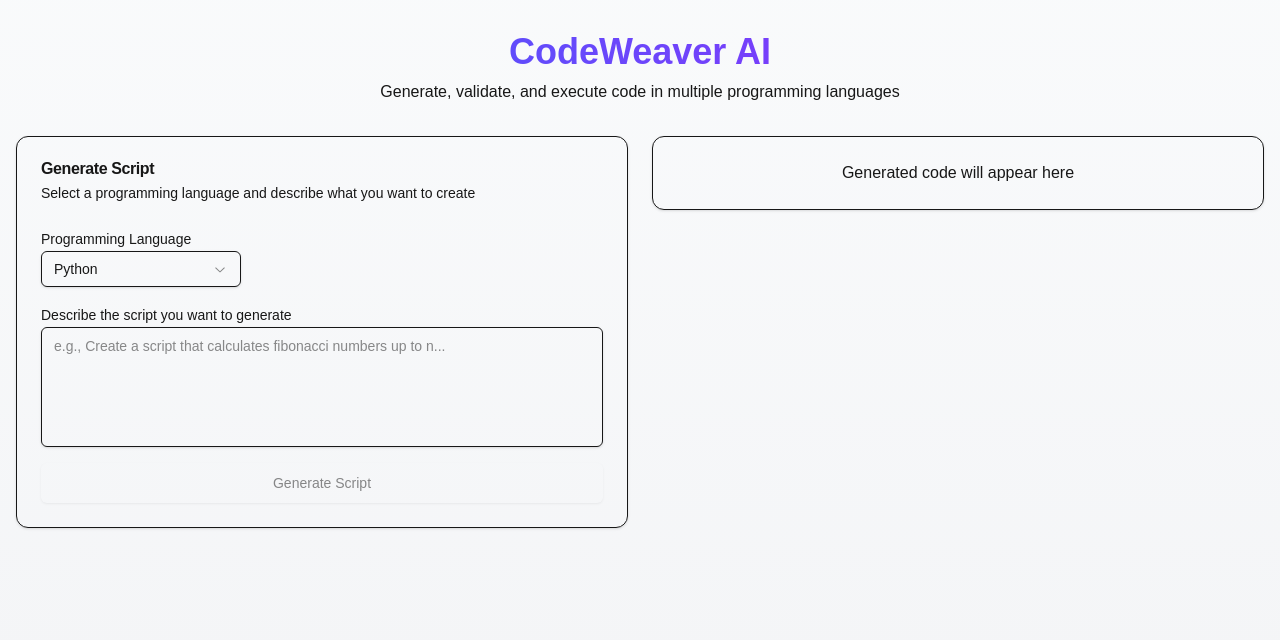
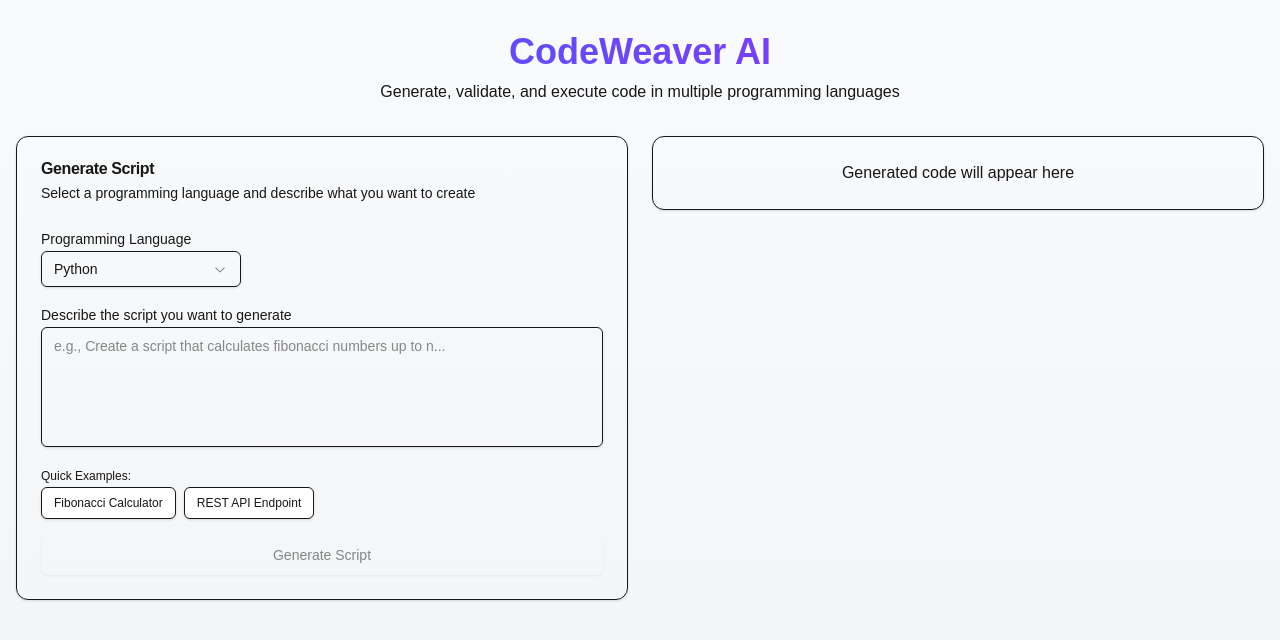
Before and after one commit to samiur-r/CodeWeaver-AI, a Next.js app: page / in a window 1280 px wide. Shown: the top 640 px of the page. Built offline with nearby package versions, Linux system fonts and the light colour scheme.

Commit message:
feat: add 2 pre-defined test case buttons to the UI.

```diff
--- a/app/page.tsx
+++ b/app/page.tsx
@@ -120,6 +120,28 @@ export default function Home() {
 
                 <PromptInput value={prompt} onChange={setPrompt} />
 
+                <div className="space-y-2">
+                  <label className="text-xs text-muted-foreground">Quick Examples:</label>
+                  <div className="flex gap-2 flex-wrap">
+                    <Button
+                      variant="outline"
+                      size="sm"
+                      onClick={() => setPrompt("Create a function to calculate fibonacci numbers up to n with memoization")}
+                      disabled={isLoading}
+                    >
+                      Fibonacci Calculator
+                    </Button>
+                    <Button
+                      variant="outline"
+                      size="sm"
+                      onClick={() => setPrompt("Create a REST API endpoint that fetches user data and handles errors gracefully")}
+                      disabled={isLoading}
+                    >
+                      REST API Endpoint
+                    </Button>
+                  </div>
+                </div>
+
                 <Button
                   onClick={handleGenerate}
                   disabled={!prompt.trim() || isLoading}
```
